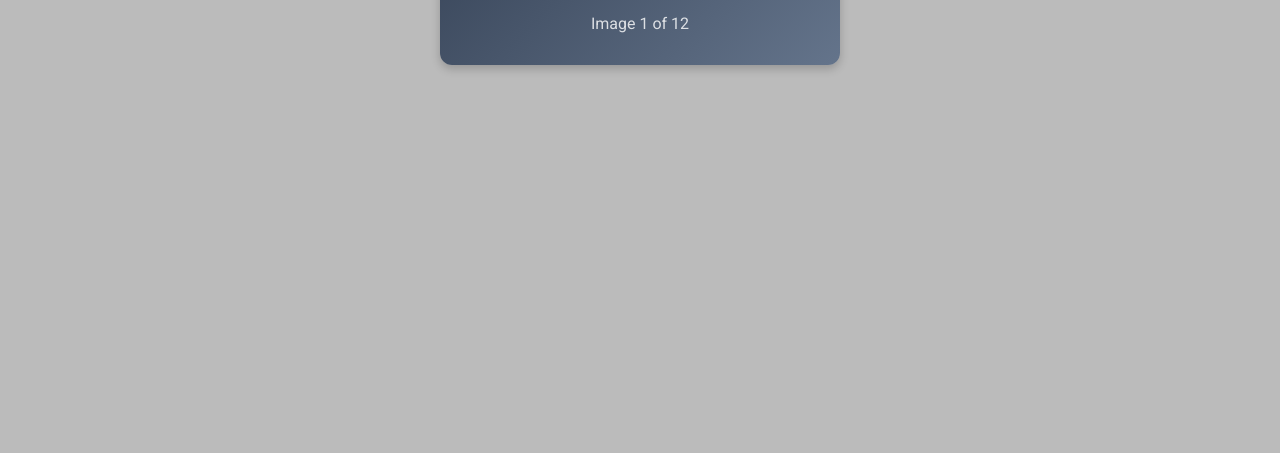
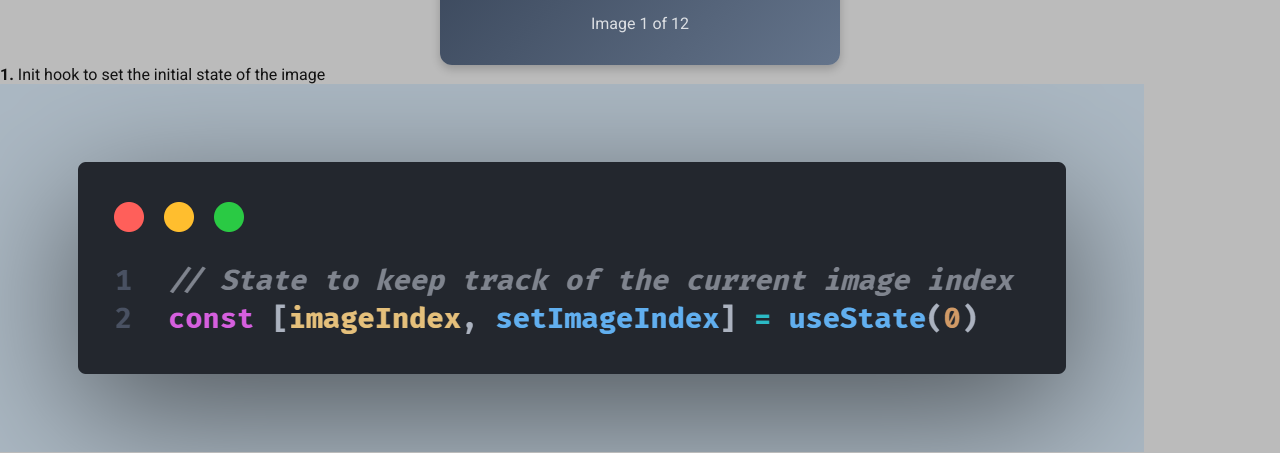
Before and after one commit to Espadv69/useState-Intermediate, a React (Vite) app in the folder ImageChangerButton/: page / in a window 1280 px wide. Shown: the part 402-855 px from the top of the page. Before the commit the page ends 800 px from the top, so only its background shows below. Built offline with nearby package versions, Linux system fonts and the light colour scheme; the HTML template or start-up script is replaced by a standard one.

Commit message:
Add Explanation component to App for enhanced user guidance

```diff
--- a/ImageChangerButton/src/App.jsx
+++ b/ImageChangerButton/src/App.jsx
@@ -1,9 +1,11 @@
-import ImageChanger from "./components/ImageChanger/ImageChanger"
+import ImageChanger from './components/ImageChanger/ImageChanger'
+import Explanation from './components/Explanation/Explanation'
 
 const App = () => {
   return (
     <div className="app">
       <ImageChanger />
+      <Explanation />
     </div>
   )
 }
```
